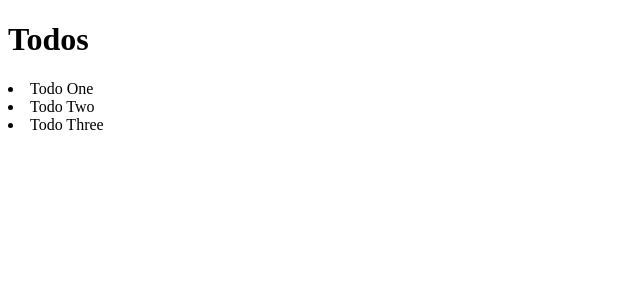
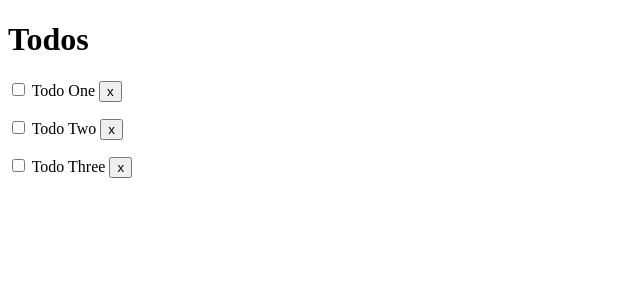
Before and after one commit to RadekKosiada/angular-crashCourse, an Angular app: page / in a window 1280 px wide. Shown: the top 300 px of the page, without its empty margins (0-640 px from the left). Built offline with nearby package versions, Linux system fonts and the light colour scheme.

Commit message:
Add checkbox and 'Del' button to todo-items

```diff
--- a/src/app/components/todo-item/todo-item.component.html
+++ b/src/app/components/todo-item/todo-item.component.html
@@ -1,3 +1,5 @@
 <div>
-    <li>{{ todo.title }}</li>
+    <p> <input type="checkbox"> {{ todo.title }}
+        <button class="del">x</button>
+    </p>
 </div>
```
